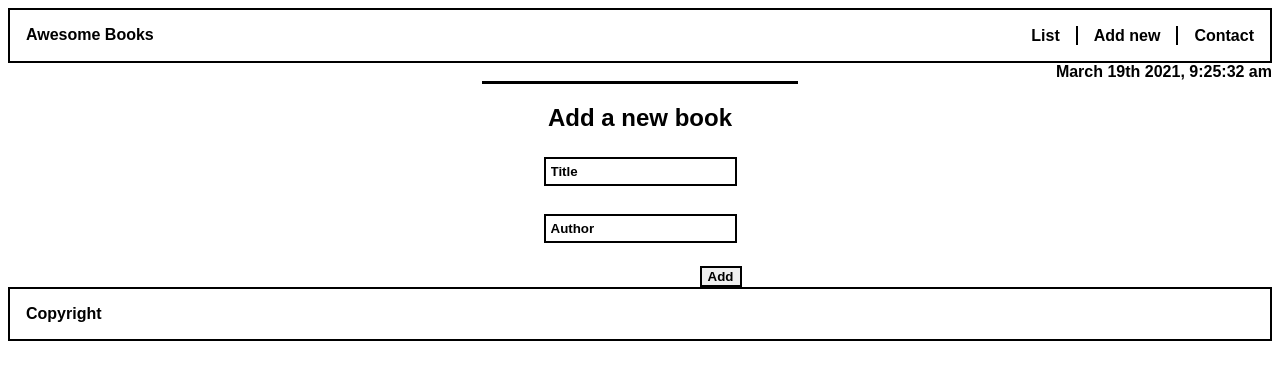
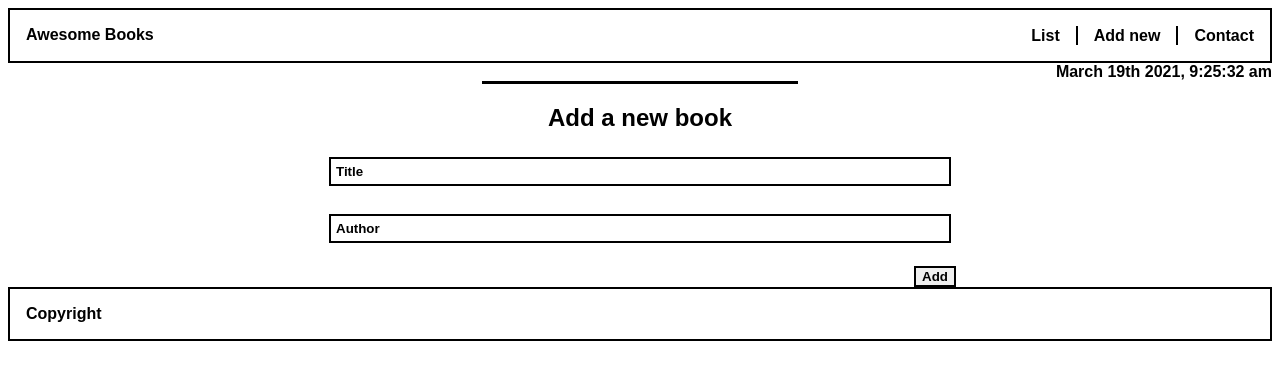
Before and after one commit to wadaudzai/Awesome-Books, a website: page index.html in a window 1280 px wide. Both pictures are taken after a click on the item "Add new". Drawn offline with Linux system fonts and the light colour scheme.

Commit message:
Add style and README.md file.

```diff
--- a/style.css
+++ b/style.css
@@ -86,6 +86,8 @@ body {
 form {
   display: flex;
   flex-direction: column;
+  width: 50%;
+  max-width: 768px;
 }
 
 form input {
```
Also changed, not shown: README.md, 1 other file.
